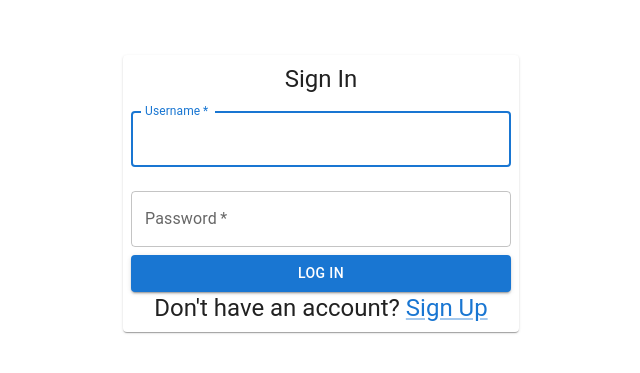
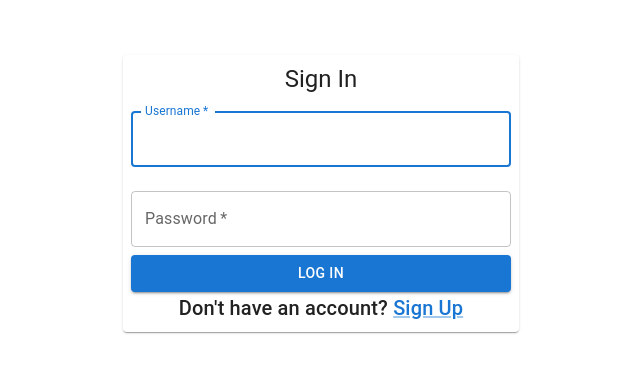
Before and after one commit to igniushka/song-catalogue, a React (Vite) app in the folder front-end/: page /login in a window 1280 px wide. Shown: the part 105-478 px from the top of the page, without its empty margins (319-959 px from the left). Built offline with nearby package versions, Linux system fonts and the light colour scheme.

Commit message:
minor change

```diff
--- a/front-end/src/component/RegisterLogin.tsx
+++ b/front-end/src/component/RegisterLogin.tsx
@@ -74,7 +74,7 @@ export const RegisterLogin: React.FC<Props> = ({ headerText, buttonText, bottomT
           >
             {buttonText}
           </Button>
-          <Typography component="h1" variant="h5">
+          <Typography component="h6" variant="h6">
             {bottomText} <Link href={linkPath}> {linkText} </Link>
           </Typography>
         </Box>
```
